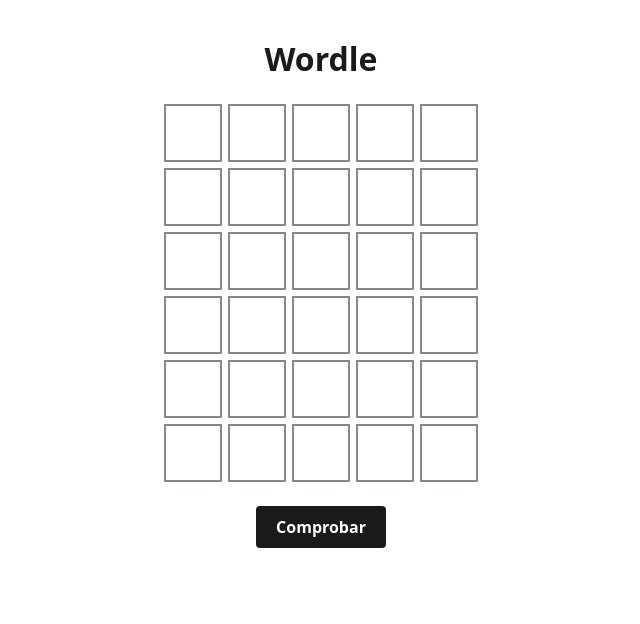
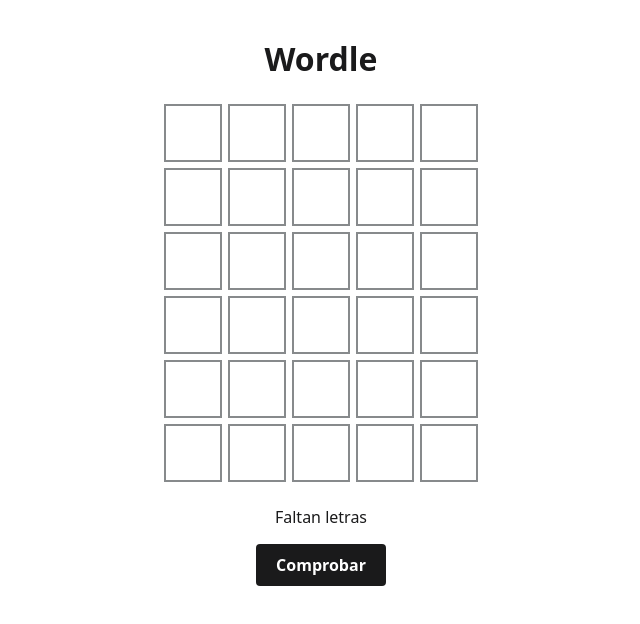
Before and after one commit to dariioosm/wordleDesin, a React (Vite) app in the folder wordle/: page / in a window 1280 px wide. Both pictures are taken after typing "Sample", "Sample", "Sample", "Sample", "Sample" into the empty fields and a click on the button "Comprobar". Shown: the top 624 px of the page, without its empty margins (319-959 px from the left). Built offline with nearby package versions, Linux system fonts and the light colour scheme.

Commit message:
aviso de letras faltantes

```diff
--- a/wordle/src/App.jsx
+++ b/wordle/src/App.jsx
@@ -2,15 +2,14 @@
 import Casilla from './components/casilla/Casilla.jsx'
 
 /*
-  TODO añadir botón de nueva partida que reinicie el tablero
-  ? const SOLUCIONES= ["PERRO","CABRA","GALLO","CEBRA","BURRO"]
+  TODO avisar si letras<5
   */
 
 const FILAS = 6
 const COLUMNAS = 5
 const SOLUCION=""
 const SOLUCIONES = ["PERRO","CABRA","GALLO","CEBRA","BURRO"]
-// Crea un tablero vacío: 6 filas de 5 letras en blanco
+//* Crea un tablero vacío: 6 filas de 5 letras en blanco
 function tableroVacio() {
   const tablero = []
   for (let f = 0; f < FILAS; f++) {
@@ -19,7 +18,7 @@
   return tablero
 }
 
-// Decide el color de una letra ya comprobada
+//* Decide el color de una letra ya comprobada
 function estadoDe(letra, columna,SOLUCION) {
   if (SOLUCION[columna] === letra) return 'correcta'
   if (SOLUCION.includes(letra)) return 'presente'
@@ -32,27 +31,30 @@
   const[SOLUCION, setSolucion]= useState(()=>palabraNueva());
   //? utilizo la arrow func para que se ejecute la obtencion de la palabra nueva y use el resultado.
   //? solo la primera vez que se crea el componente despues lo llamo en la funcion para reiniciar el juego
+
+  const [mensaje,setMensaje]=useState('');
+  //? constante para poder enviar mensaje y utilizacion del useState para poder modificarlo cuando cambie el estado pertinente
   const ultimo = filaActual > 0 ? intentos[filaActual - 1].join('') : ''
   const ganada = ultimo === SOLUCION
   const terminada = ganada || filaActual === FILAS
 
   useEffect(() => {
-    // Lleva el cursor a la primera casilla en la que se puede escribir
+    //* Lleva el cursor a la primera casilla en la que se puede escribir
     document.querySelector('.casilla:enabled')?.focus()
   }, [filaActual])
 
 
   function cambiarLetra(f, c, evento) {
     const letra = evento.target.value.toUpperCase()
-    // Solo aceptamos una letra, o nada si se ha borrado
+    //* Solo aceptamos una letra, o nada si se ha borrado
     if (!/^[A-ZÑ]?$/.test(letra)) return
 
-    // Copiamos el tablero, cambiamos la copia y la guardamos
+    //* Copiamos el tablero, cambiamos la copia y la guardamos
     const copia = intentos.map((fila) => [...fila])
     copia[f][c] = letra
     setIntentos(copia)
 
-    // Después de escribir una letra, pasamos a la casilla siguiente
+    //* Después de escribir una letra, pasamos a la casilla siguiente
     if (letra !== '') evento.target.nextElementSibling?.focus()
 
   }
@@ -73,11 +75,15 @@
   }
 
   function comprobar(evento) {
-    // Evita que el navegador recargue la página al enviar el formulario
+    //* Evita que el navegador recargue la página al enviar el formulario
     evento.preventDefault()
     if (terminada) return
-    // No se puede comprobar una fila incompleta
-    if (intentos[filaActual].includes('')) return
+    //* No se puede comprobar una fila incompleta
+    if (intentos[filaActual].includes('')){
+      setMensaje("Faltan letras")
+      return
+
+    }
 
     setFilaActual(filaActual + 1)
   }
@@ -100,6 +106,7 @@
           </div>
         ))}
       </div>
+      {mensaje && <p className='alerta'>{mensaje}</p> }
       {terminada ? (
         <>
           <p className="mensaje" role="status">
```
